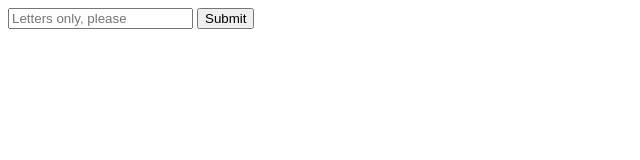
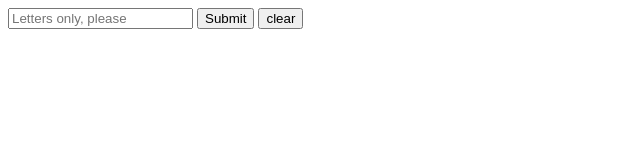
Before and after one commit to jmarcusgill/-String-Manipulation, a plain HTML site: page index.html in a window 1280 px wide. Shown: the whole page, without its empty margins (0-640 px from the left). Drawn offline with Linux system fonts and the light colour scheme.

Commit message:
added clear button

```diff
--- a/index.html
+++ b/index.html
@@ -8,6 +8,8 @@
 <input type="text" name="letters" placeholder="Letters only, please" pattern="[A-Za-z\\s]*" id="user-input">
 
 <button type="submit" id="submit-button">Submit</button>
+<button type="submit" id="clear-button">clear</button>
+
 
 <div id=output></div>
 
```
